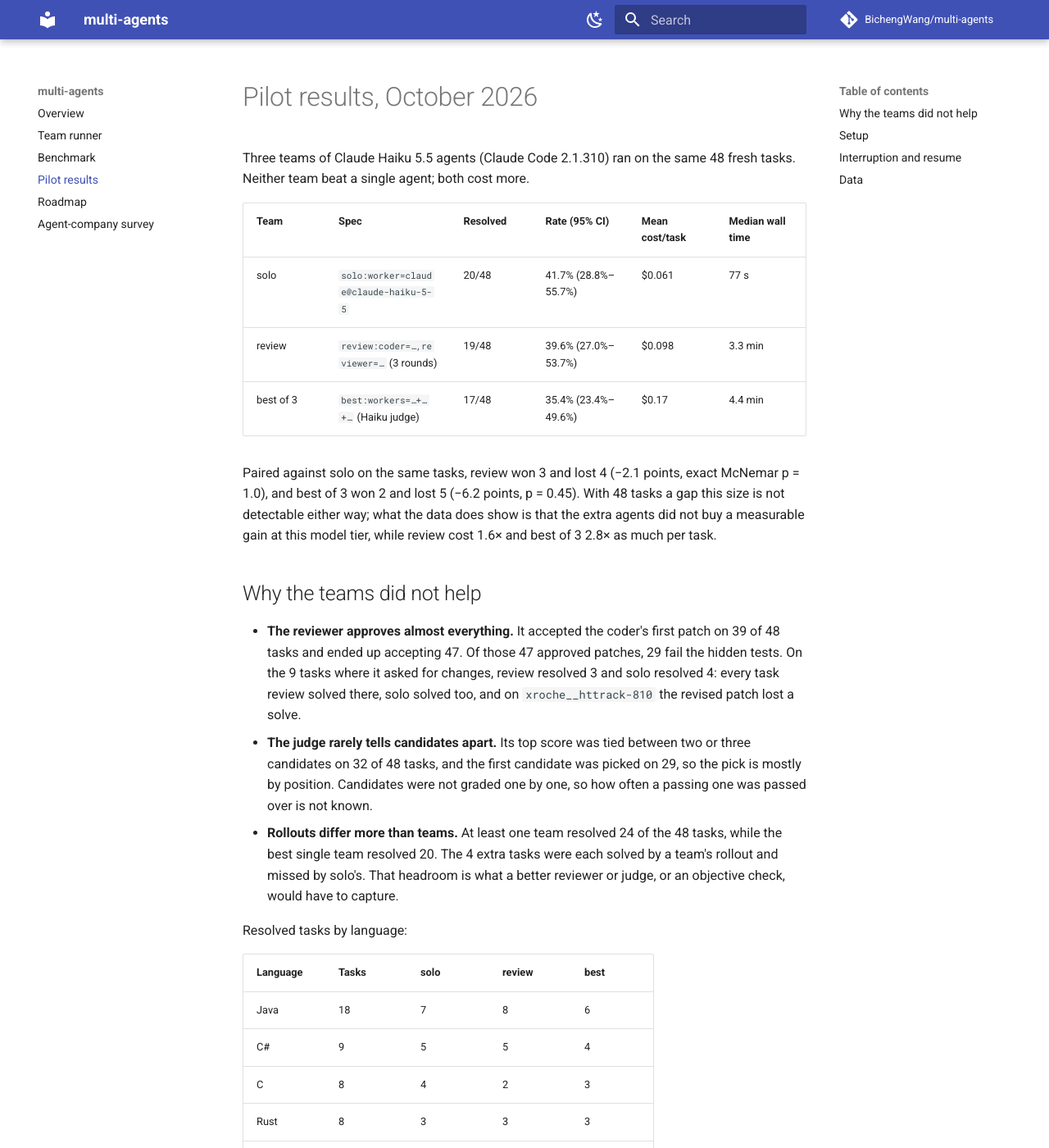
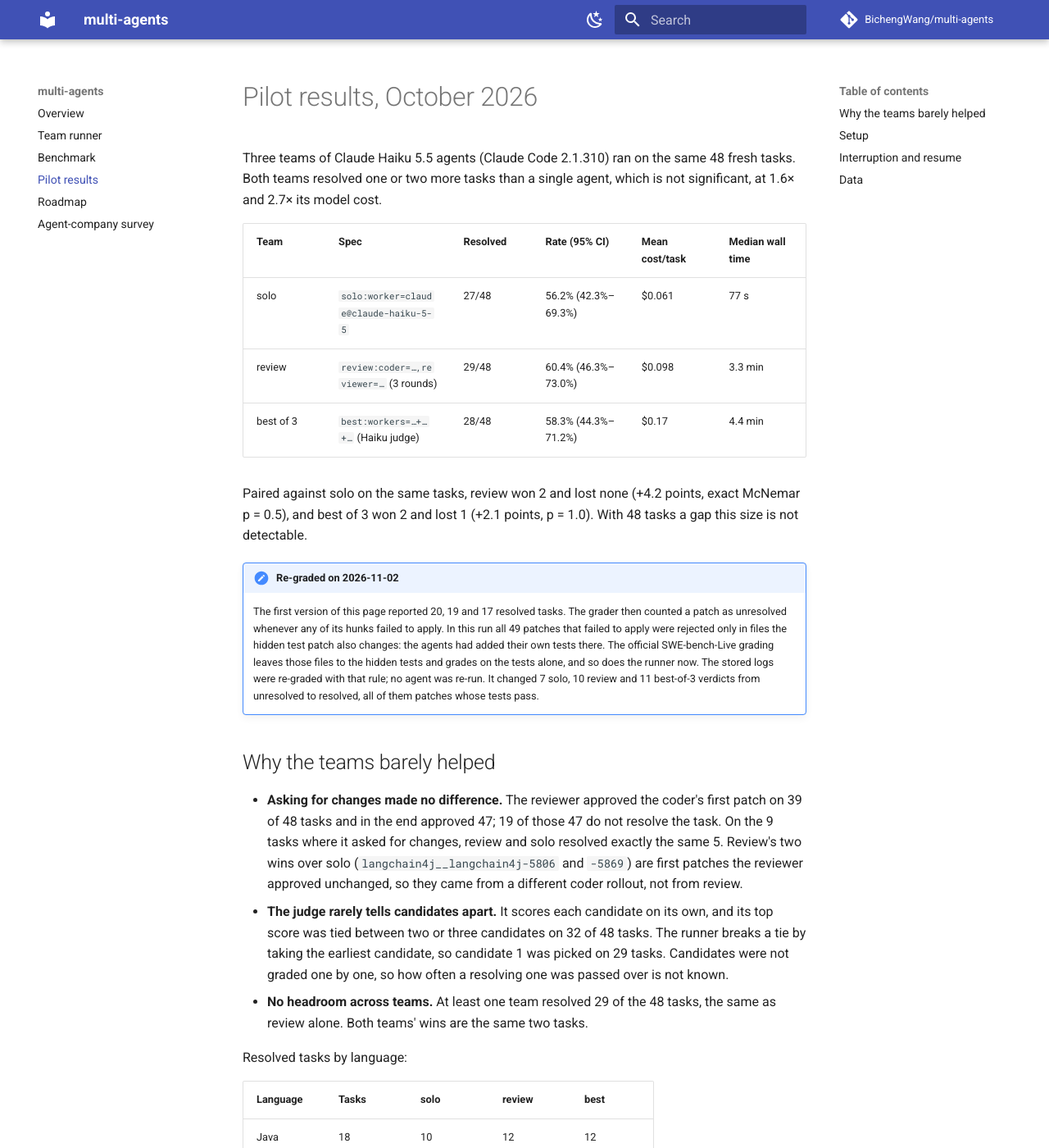
Before and after one commit to BichengWang/multi-agents, an MkDocs documentation site: the page built from docs/pilot-2026-10.md, in a window 1280 px wide and 1400 px high. Shown: the whole window at 82% size. Built offline with MkDocs 1.6.1 and Material for MkDocs 9.7.7, drawn with Linux system fonts in a browser that asks for light colours; comment, search, counter and statistics services are not loaded.

Commit message:
fix(bench): let hidden tests own hunks rejected in their files; re-grade the pilot (#98)
The grader counted a patch as unresolved whenever any hunk failed to
apply. In the first pilot all 49 such patches were rejected only in files
the hidden test patch also changes, because agents had added their own
tests there; upstream SWE-bench-Live grades those on the tests alone.
Hunks rejected in hidden-test files no longer count against a patch, and
each result records patch_rejected_files.

The pilot was re-graded from its stored logs with no agent re-run: solo
27/48, review 29/48, best of 3 28/48 (was 20, 19, 17). The results page
says what changed. Best of 3 costs $0.17 per task, not $0.18.

```diff
--- a/docs/pilot-2026-10.md
+++ b/docs/pilot-2026-10.md
@@ -1,44 +1,52 @@
 # Pilot results, October 2026
 
 Three teams of Claude Haiku 5.5 agents (Claude Code 2.1.310) ran on the same 48 fresh tasks.
-Neither team beat a single agent; both cost more.
+Both teams resolved one or two more tasks than a single agent, which is not significant, at 1.6×
+and 2.7× its model cost.
 
 | Team | Spec | Resolved | Rate (95% CI) | Mean cost/task | Median wall time |
 |---|---|---|---|---|---|
-| solo | `solo:worker=claude@claude-haiku-5-5` | 20/48 | 41.7% (28.8%–55.7%) | $0.061 | 77 s |
-| review | `review:coder=…,reviewer=…` (3 rounds) | 19/48 | 39.6% (27.0%–53.7%) | $0.098 | 3.3 min |
-| best of 3 | `best:workers=…+…+…` (Haiku judge) | 17/48 | 35.4% (23.4%–49.6%) | $0.17 | 4.4 min |
+| solo | `solo:worker=claude@claude-haiku-5-5` | 27/48 | 56.2% (42.3%–69.3%) | $0.061 | 77 s |
+| review | `review:coder=…,reviewer=…` (3 rounds) | 29/48 | 60.4% (46.3%–73.0%) | $0.098 | 3.3 min |
+| best of 3 | `best:workers=…+…+…` (Haiku judge) | 28/48 | 58.3% (44.3%–71.2%) | $0.17 | 4.4 min |
 
-Paired against solo on the same tasks, review won 3 and lost 4 (−2.1 points, exact McNemar
-p = 1.0), and best of 3 won 2 and lost 5 (−6.2 points, p = 0.45). With 48 tasks a gap this size
-is not detectable either way; what the data does show is that the extra agents did not buy a
-measurable gain at this model tier, while review cost 1.6× and best of 3 2.8× as much per task.
+Paired against solo on the same tasks, review won 2 and lost none (+4.2 points, exact McNemar
+p = 0.5), and best of 3 won 2 and lost 1 (+2.1 points, p = 1.0). With 48 tasks a gap this size is
+not detectable.
 
-## Why the teams did not help
+!!! note "Re-graded on 2026-11-02"
+    The first version of this page reported 20, 19 and 17 resolved tasks. The grader then counted
+    a patch as unresolved whenever any of its hunks failed to apply. In this run all 49 patches
+    that failed to apply were rejected only in files the hidden test patch also changes: the
+    agents had added their own tests there. The official SWE-bench-Live grading leaves those
+    files to the hidden tests and grades on the tests alone, and so does the runner now. The
+    stored logs were re-graded with that rule; no agent was re-run. It changed 7 solo, 10 review
+    and 11 best-of-3 verdicts from unresolved to resolved, all of them patches whose tests pass.
 
-- **The reviewer approves almost everything.** It accepted the coder's first patch on 39 of 48
-  tasks and ended up accepting 47. Of those 47 approved patches, 29 fail the hidden tests. On the
-  9 tasks where it asked for changes, review resolved 3 and solo resolved 4: every task review
-  solved there, solo solved too, and on `xroche__httrack-810` the revised patch lost a solve.
-- **The judge rarely tells candidates apart.** Its top score was tied between two or three
-  candidates on 32 of 48 tasks, and the first candidate was picked on 29, so the pick is mostly by
-  position. Candidates were not graded one by one, so how often a passing one was passed over is
-  not known.
-- **Rollouts differ more than teams.** At least one team resolved 24 of the 48 tasks, while the
-  best single team resolved 20. The 4 extra tasks were each solved by a team's rollout and missed
-  by solo's. That headroom is what a better reviewer or judge, or an objective check, would have
-  to capture.
+## Why the teams barely helped
+
+- **Asking for changes made no difference.** The reviewer approved the coder's
+  first patch on 39 of 48 tasks and in the end approved 47; 19 of those 47 do not resolve the
+  task. On the 9 tasks where it asked for changes, review and solo resolved exactly the same 5.
+  Review's two wins over solo (`langchain4j__langchain4j-5806` and `-5869`) are first patches
+  the reviewer approved unchanged, so they came from a different coder rollout, not from review.
+- **The judge rarely tells candidates apart.** It scores each candidate on its own, and its top
+  score was tied between two or three candidates on 32 of 48 tasks. The runner breaks a tie by
+  taking the earliest candidate, so candidate 1 was picked on 29 tasks. Candidates were not graded
+  one by one, so how often a resolving one was passed over is not known.
+- **No headroom across teams.** At least one team resolved 29 of the 48 tasks, the same as review
+  alone. Both teams' wins are the same two tasks.
 
 Resolved tasks by language:
 
 | Language | Tasks | solo | review | best |
 |---|---|---|---|---|
-| Java | 18 | 7 | 8 | 6 |
-| C# | 9 | 5 | 5 | 4 |
-| C | 8 | 4 | 2 | 3 |
+| Java | 18 | 10 | 12 | 12 |
+| C# | 9 | 7 | 7 | 6 |
+| C | 8 | 5 | 5 | 5 |
 | Rust | 8 | 3 | 3 | 3 |
-| JS | 3 | 0 | 1 | 0 |
-| C++ | 2 | 1 | 0 | 1 |
+| JS | 3 | 1 | 1 | 1 |
+| C++ | 2 | 1 | 1 | 1 |
 
 ## Setup
 
```
Also changed, not shown: README.md (+4 -4 lines), agent/bench/README.md (+12 -6 lines), docs/ROADMAP.md (+3 -2 lines), results/2026-10-haiku-pilot/report.md (+5 -5 lines), 3 other files.
